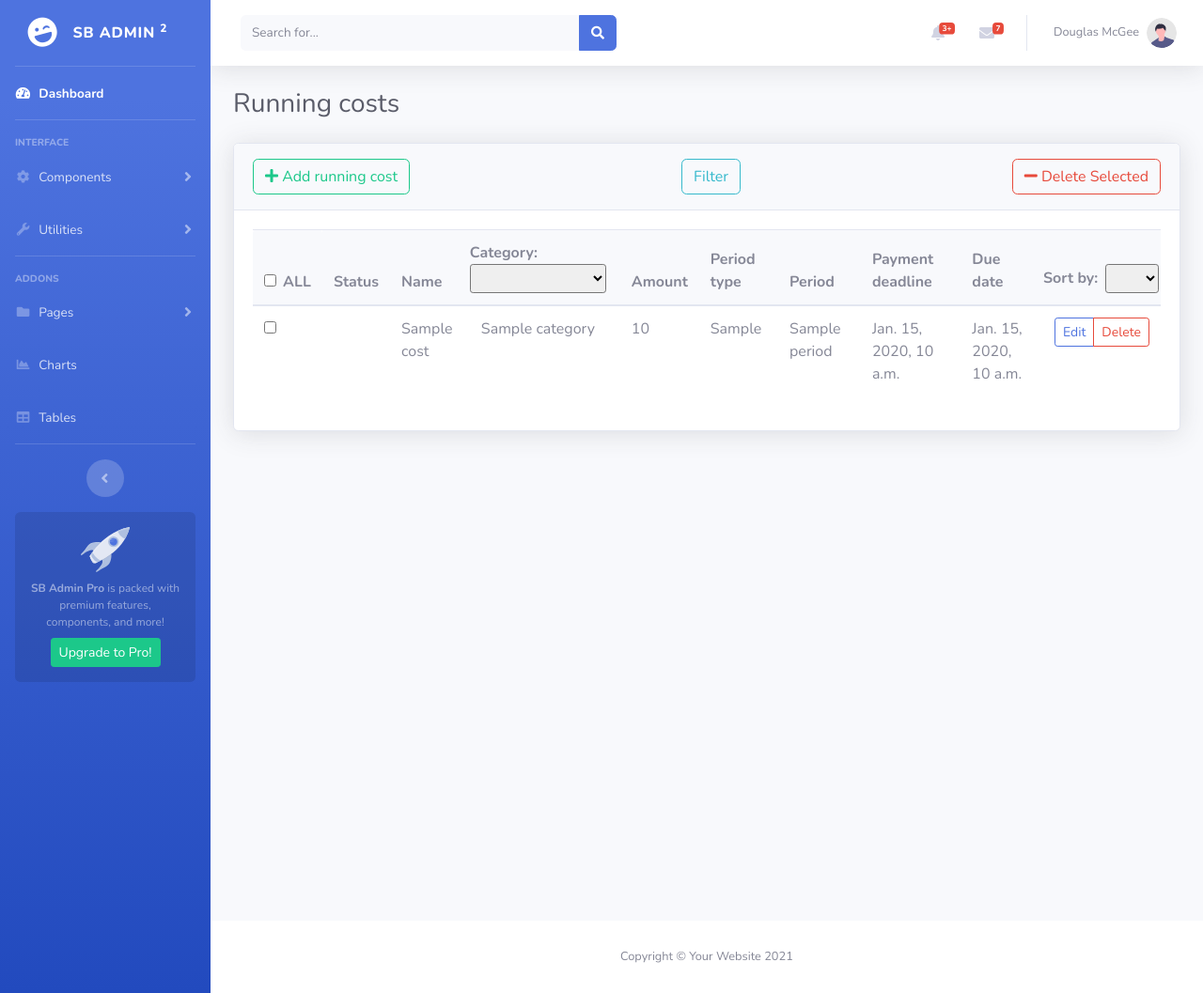
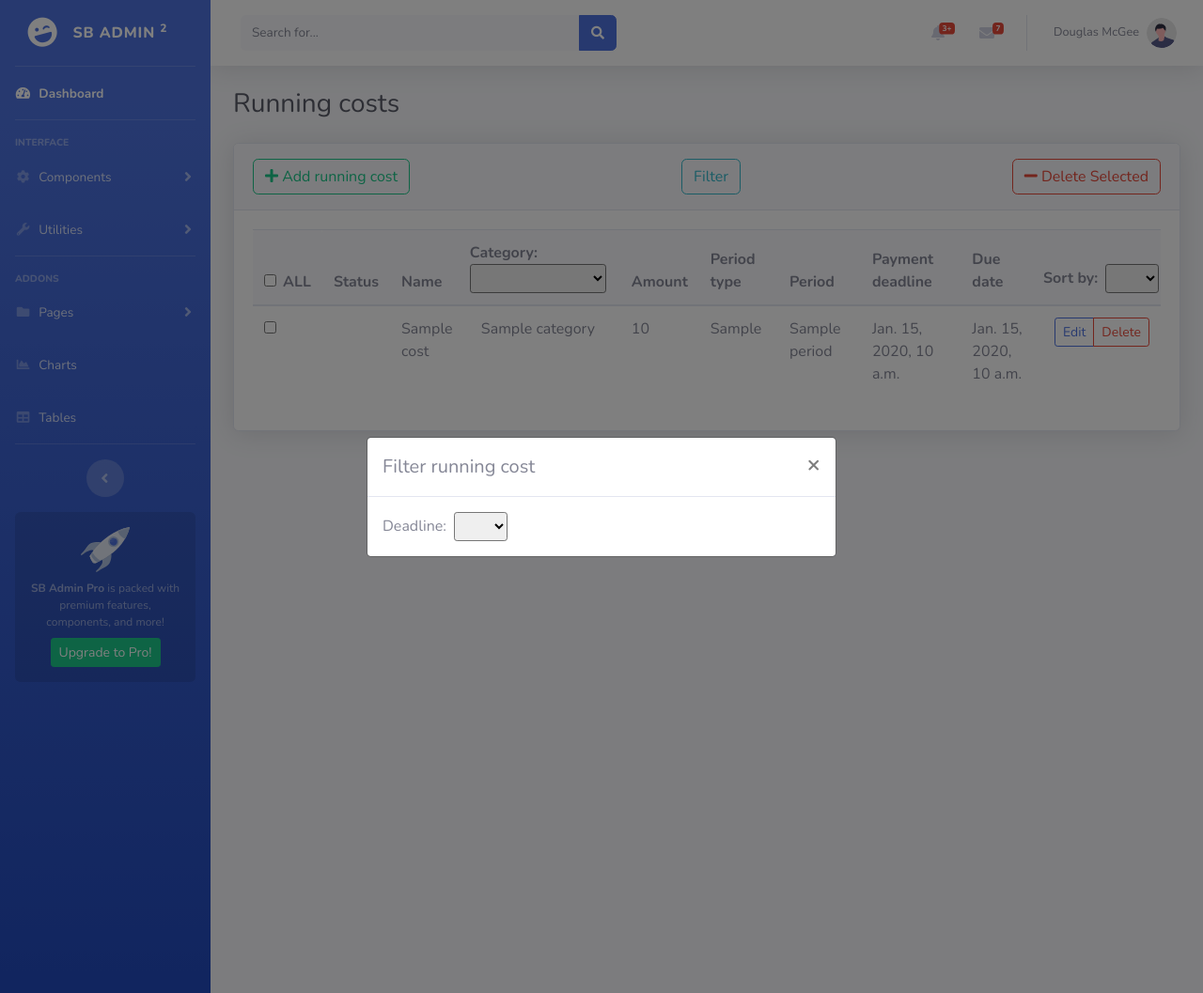
Before and after one commit to ElaKaptsilava/plannerFamilyBudget, a Django app: template core/templates/runningCosts/running-costs-list.html in a window 1280 px wide, after a click on "Filter". Shown: the whole page at 94% size. Run offline with Django 5.2, Linux system fonts and the light colour scheme; the template is opened without the code that fills it: most values are stand-ins (such as "Sample title", 1, 10 or a date in 2020); form fields are guessed from the names that the template uses; some libraries are stand-ins or nearby versions.

Commit message:
chore(runningCosts): deadline time filter

```diff
--- a/core/runningCosts/views.py
+++ b/core/runningCosts/views.py
@@ -2,15 +2,18 @@ from django.contrib.auth.decorators import login_required
 from django.db.models import QuerySet
 from django.utils.decorators import method_decorator
 from django.views.generic import ListView
+from django_filters.views import FilterView
 
+from .filters import RunningCostFilter
 from .models import RunningCost, RunningCostCategory
 
 
 @method_decorator(login_required, name="dispatch")
-class RunningCostListView(ListView):
+class RunningCostListView(FilterView, ListView):
     model = RunningCost
     template_name = "runningCosts/running-costs-list.html"
     context_object_name = "runningCosts"
+    filterset_class = RunningCostFilter
 
     def get_queryset(self) -> QuerySet[RunningCost]:
         queryset = super().get_queryset().filter(user=self.request.user)
--- a/core/templates/runningCosts/running-costs-list.html
+++ b/core/templates/runningCosts/running-costs-list.html
@@ -78,7 +78,8 @@
                     </tr>
                     </thead>
                     <tbody>
-                    <form id="deleteMultipleIncomesForm" method="get" action="{% url 'running-costs:running-costs-list' %}">
+                    <form id="deleteMultipleIncomesForm" method="get"
+                          action="{% url 'running-costs:running-costs-list' %}">
                         {% csrf_token %}
                         {% for cost in runningCosts %}
                         <tr class="table-row" data-income-id="{{ cost.id }}">
@@ -272,48 +273,45 @@
     </div>
 </div>
 
-<!--Filter incomes modal-->
-<div class="modal fade" id="filterIncomesModal" tabindex="-1" role="dialog" aria-labelledby="filterIncomesModalLabel"
+<!--Filter running costs modal-->
+<div class="modal fade" id="filterRunningCostsModal" tabindex="-1" role="dialog"
+     aria-labelledby="filterRunningCostsModalLabel"
      aria-hidden="true">
     <div class="modal-dialog modal-dialog-centered" role="document">
         <div class="modal-content">
             <div class="modal-header">
-                <h5 class="modal-title" id="filterIncomesModalLabel">Filter Incomes</h5>
+                <h5 class="modal-title" id="filterRunningCostsModalLabel">Filter running cost</h5>
                 <button type="button" class="close" data-dismiss="modal" aria-label="Close">
                     <span aria-hidden="true">&times;</span>
                 </button>
             </div>
             <div class="modal-body">
-                <form action="{% url 'incomes:incomes-list' %}" method="get" id="modalFilterForm">
+                <form action="{% url 'running-costs:running-costs-list' %}" method="get"
+                      class="form-inline">
+                    {% csrf_token %}
                     <div class="container">
                         <div class="main-body">
                             <div class="row gutters-sm">
-                                <div class="col">
-                                    <label for="min_amount">{{ filter.form.min_amount.label }}</label>
-                                    <input type="number" step="0.01"
-                                           class="form-control form-control-user text-secondary"
-                                           id="min_amount" name="min_amount" placeholder="Enter min amount">
-                                </div>
-                                <div class="col">
-                                    <label for="max_amount">{{ filter.form.max_amount.label }}</label>
-                                    <input type="number" step="0.01"
-                                           class="form-control form-control-user text-secondary"
-                                           id="max_amount" name="max_amount" placeholder="Enter max amount">
+                                <div class="input-group row">
+                                    <label for="deadlineFilter" class="mr-2">Deadline:</label>
+                                    <select id="deadlineFilter" name="sort_by" class="form-control-sm">
+                                        <option value="" hidden selected></option>
+                                        <option value="all">All</option>
+                                        {% for choice_value, choice_label in filter.form.deadline_time.field.choices %}
+                                        <option value="{{ choice_value }}">{{ choice_label }}</option>
+                                        {% endfor %}
+                                    </select>
                                 </div>
                             </div>
-                            <div class="row gutters-sm">
-                                <div class="col">
-                                    <label for="start_date">{{ filter.form.start_date.label }}</label>
-                                    <input type="date" class="form-control form-control-user text-secondary"
-                                           id="start_date"
-                                           name="start_date" placeholder="Enter start date">
                         </div>
-                                <div class="col">
-                                    <label for="end_date">{{ filter.form.end_date.label }}</label>
-                                    <input type="date" class="form-control form-control-user text-secondary"
-                                           id="end_date"
-                                           name="end_date" placeholder="Enter end date">
                     </div>
+                </form>
+                <!--                                <div class="col">-->
+                <!--                                    <label for="max_amount">{{ filter.form.max_amount.label }}</label>-->
+                <!--                                    <input type="number" step="0.01"-->
+                <!--                                           class="form-control form-control-user text-secondary"-->
+                <!--                                           id="max_amount" name="max_amount" placeholder="Enter max amount">-->
+                <!--                                </div>-->
             </div>
         </div>
     </div>
```
Also changed, not shown: core/runningCosts/constants.py (added, +15 -0 lines), core/runningCosts/filters.py (+25 -3 lines). Lines whose indentation alone changed are shown as unchanged.
